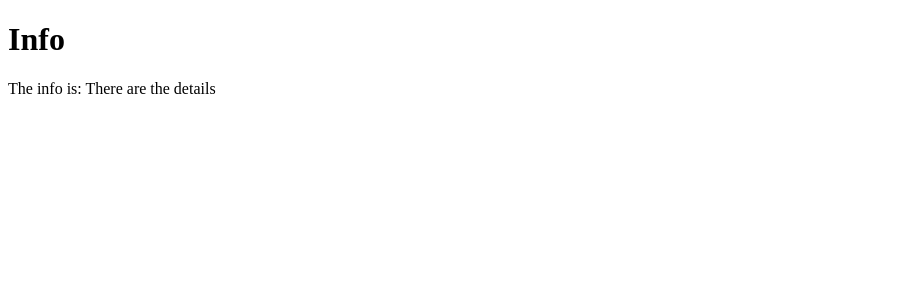
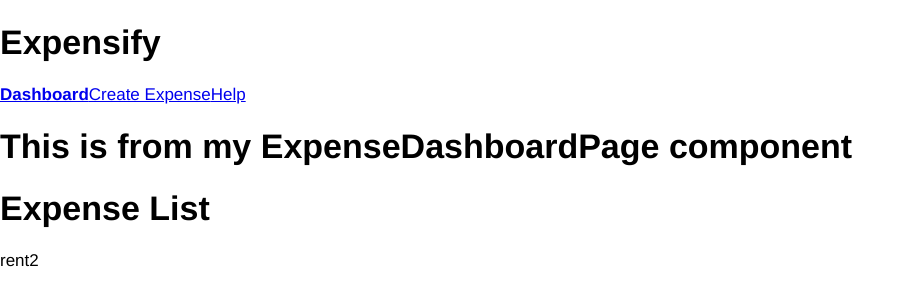
Before and after one commit to Tylyps/ReactAndRedux, a React app: page / in a window 1280 px wide. Shown: the top 306 px of the page, without its empty margins (0-915 px from the left). Built offline with nearby package versions, Linux system fonts and the light colour scheme.

Commit message:
Connect first component to redux state

```diff
--- a/package.json
+++ b/package.json
@@ -25,6 +25,7 @@
     "react": "16.0.0",
     "react-dom": "16.0.0",
     "react-modal": "2.2.2",
+    "react-redux": "5.0.5",
     "react-router-dom": "4.2.2",
     "redux": "3.7.2",
     "sass-loader": "^7.1.0",
--- a/src/App.js
+++ b/src/App.js
@@ -1,5 +1,6 @@
 import React from 'react';
 import ReactDOM from 'react-dom';
+import { Provider } from 'react-redux';
 import 'normalize.css/normalize.css';
 import './styles/styles.scss';
 import AppRouter from './routers/AppRouter';
@@ -15,6 +16,10 @@
 store.dispatch(addExpense({ description: 'Gas bill', amount: 200 }));
 store.dispatch(setTextFilter('bill'));
 
+setTimeout(() => {
+  store.dispatch(setTextFilter('rent'));
+}, 3000)
+
 let { expenses, filters } = store.getState();
 console.log(getVisibleExpenses(expenses, filters));
 store.dispatch(setTextFilter('water'));
@@ -22,4 +27,10 @@
 filters = store.getState().filters;
 console.log(getVisibleExpenses(store.getState().expenses, store.getState().filters));
 
-ReactDOM.render(<AppRouter />, appRoot);
+const jsx = (
+  <Provider store={store}>
+    <AppRouter />
+  </Provider>
+);
+
+ReactDOM.render(jsx, appRoot);
--- a/src/components/ExpenseDashboardPage.js
+++ b/src/components/ExpenseDashboardPage.js
@@ -1,8 +1,10 @@
 import React from 'react';
+import ExpenseList from './ExpenseList';
 
 const ExpenseDashboardPage = () => (
   <div>
     <h1>This is from my ExpenseDashboardPage component</h1>
+    <ExpenseList />
   </div>
 );
 
--- /dev/null
+++ b/src/components/ExpenseList.js
@@ -0,0 +1,19 @@
+import React from 'react';
+import { connect } from 'react-redux';
+
+const ExpenseList = (props) => (
+  <div>
+    <h1>Expense List</h1>
+    {props.filters.text}
+    {props.expenses.length}
+  </div>
+);
+
+const mapStateToProps = (state) => {
+  return {
+    expenses: state.expenses,
+    filters: state.filters
+  };
+}
+
+export default connect(mapStateToProps)(ExpenseList);
--- a/webpack.config.js
+++ b/webpack.config.js
@@ -1,7 +1,7 @@
 const path = require('path');
 
 module.exports = {
-  entry: './src/playground/hoc.js',
+  entry: './src/App.js',
   output: {
     path: path.join(__dirname, 'public'),
     filename: 'bundle.js'
```
Also changed, not shown: 1 other file (tests, documents, lock files or other folders).
